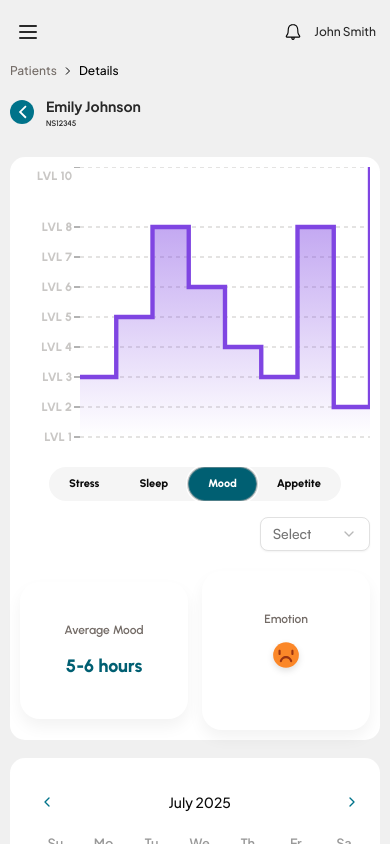
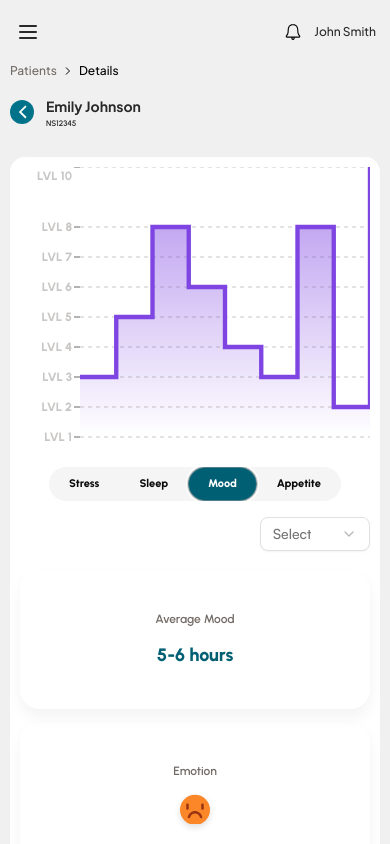
Before and after one commit to Ooozari/TheraMynd, a Next.js app: page /dashboard/providers/patient/1 in a window 390 px wide. Both pictures are taken after a click on the tab "Mood". Built offline with nearby package versions, Linux system fonts and the light colour scheme.

Commit message:
stacking changed

```diff
--- a/src/data/tableData.js
+++ b/src/data/tableData.js
@@ -1,4 +1,4 @@
-import { GuestIcon,Fair,SadEmoji } from '@/svgs/Icons';
+import { GuestIcon,Fair,SadEmoji,Sad } from '@/svgs/Icons';
 
 const tableData = [
   {
@@ -180,7 +180,7 @@ const tableData = [
     mood: {
       color: "#7F45E2",
       avg:"5-6 hours",
-      feedback: <SadEmoji />,
+      feedback: <Sad />,
       data: [
         { name: 'A', uv: 3 },
         { name: 'B', uv: 5 },
@@ -196,7 +196,7 @@ const tableData = [
     appetite: {
       color: "#E11D48",
       avg:'Fair',
-      feedback: <Fair />,
+      feedback: <Sad />,
       data: [
         { name: 'A', uv: 2 },
         { name: 'B', uv: 3 },
--- a/src/svgs/Icons.jsx
+++ b/src/svgs/Icons.jsx
@@ -155,7 +155,7 @@ export const Greaterthan = () => (
 )
 
 export const Sad = () => (
-    <svg className="w-full h-full" viewBox="0 0 18 19" fill="none" xmlns="http://www.w3.org/2000/svg">
+    <svg className="w-full h-full" viewBox="0 0 18 18" fill="none" xmlns="http://www.w3.org/2000/svg">
         <rect y="0.5" width="18" height="18" rx="9" fill="#FB8728" />
         <path fill-rule="evenodd" clip-rule="evenodd" d="M6.26067 11.1799C7.04657 10.5769 8.00949 10.25 9.00009 10.25C9.9907 10.25 10.9536 10.5769 11.7395 11.1799C12.5254 11.783 13.0904 12.6285 13.3468 13.5853C13.454 13.9854 13.2165 14.3967 12.8164 14.5039C12.4163 14.6111 12.0051 14.3736 11.8979 13.9735C11.7269 13.3356 11.3503 12.772 10.8264 12.3699C10.3024 11.9679 9.6605 11.75 9.00009 11.75C8.33969 11.75 7.69774 11.9679 7.17381 12.3699C6.64988 12.772 6.27324 13.3356 6.10232 13.9735C5.99511 14.3736 5.58386 14.6111 5.18376 14.5039C4.78366 14.3967 4.54622 13.9854 4.65343 13.5853C4.90981 12.6285 5.47477 11.783 6.26067 11.1799Z" fill="#9A3412" />
         <path fill-rule="evenodd" clip-rule="evenodd" d="M4.5 5.75C4.91421 5.75 5.25 6.08579 5.25 6.5V8.75C5.25 9.16421 4.91421 9.5 4.5 9.5C4.08579 9.5 3.75 9.16421 3.75 8.75V6.5C3.75 6.08579 4.08579 5.75 4.5 5.75Z" fill="#9A3412" />
@@ -164,7 +164,15 @@ export const Sad = () => (
 )
 
 export const Fair = () => (
-    <svg className="w-full h-full" viewBox="0 0 86 94" fill="none" xmlns="http://www.w3.org/2000/svg">
+    <svg
+        xmlns="http://www.w3.org/2000/svg"
+        width="86"
+        height="94"
+        viewBox="0 0 86 86"
+        fill="none"
+        className="w-full h-full"
+        preserveAspectRatio="xMidYMid meet"
+    >
         <g>
             <rect x="12.7891" y="0.366814" width="60.4221" height="60.4221" rx="30.2111" fill="#00D5FF" />
             <path fill-rule="evenodd" clip-rule="evenodd" d="M58.1057 17.9899C59.4961 17.9899 60.6233 19.1171 60.6233 20.5075L60.6233 28.0603C60.6233 29.4507 59.4961 30.5779 58.1057 30.5779C56.7153 30.5779 55.5881 29.4507 55.5881 28.0603L55.5881 20.5075C55.5881 19.1171 56.7153 17.9899 58.1057 17.9899Z" fill="#00738A" />
@@ -175,7 +183,7 @@ export const Fair = () => (
 
 )
 export const SadEmoji = () => (
-    <svg className="w-full h-full" viewBox="0 0 86 94" fill="none" xmlns="http://www.w3.org/2000/svg">
+    <svg width="86" height="61" viewBox="0 0 86 61" fill="none" xmlns="http://www.w3.org/2000/svg">
         <g>
             <rect x="12.7891" y="0.366821" width="60.4221" height="60.4221" rx="30.2111" fill="#FB8728" />
             <path fill-rule="evenodd" clip-rule="evenodd" d="M33.8051 36.217C36.4431 34.1927 39.6755 33.0955 43.0007 33.0955C46.326 33.0955 49.5583 34.1927 52.1964 36.217C54.8345 38.2412 56.7309 41.0795 57.5915 44.2914C57.9514 45.6344 57.1544 47.0149 55.8113 47.3748C54.4683 47.7347 53.0878 46.9376 52.7279 45.5946C52.1542 43.4533 50.8899 41.5612 49.1312 40.2116C47.3724 38.8621 45.2175 38.1306 43.0007 38.1306C40.7839 38.1306 38.629 38.8621 36.8703 40.2116C35.1115 41.5612 33.8473 43.4533 33.2735 45.5946C32.9136 46.9376 31.5331 47.7347 30.1901 47.3748C28.8471 47.0149 28.05 45.6344 28.4099 44.2914C29.2705 41.0794 31.167 38.2412 33.8051 36.217Z" fill="#9A3412" />
@@ -185,4 +193,5 @@ export const SadEmoji = () => (
     </svg>
 
 
+
 )
--- a/src/views/Patient.jsx
+++ b/src/views/Patient.jsx
@@ -137,24 +137,24 @@ export default function Patient({ id }) {
                                             "
                                         >
                                             <TabsTrigger value="stress"
-                                                onClick={() => setMetricTab("stress")} className="flex-shrink-0 px-[20px] sm:px-[25px] md:px-[30px] lg:px-[40px] xl:px-[55px] 2xl:px-[60px]">
+                                                onClick={() => setMetricTab("stress")} className="flex-shrink-0 px-[20px] sm:px-[25px] md:px-[30px] lg:px-[35px] xl:px-[55px] 2xl:px-[60px]">
                                                 <Paragraph size="xxs" className="whitespace-nowrap">Stress</Paragraph>
                                             </TabsTrigger>
 
                                             <TabsTrigger value="sleep"
-                                                onClick={() => setMetricTab("sleep")} className="flex-shrink-0 px-[20px] sm:px-[25px] md:px-[30px] lg:px-[40px] xl:px-[55px] 2xl:px-[60px]">
+                                                onClick={() => setMetricTab("sleep")} className="flex-shrink-0 px-[20px] sm:px-[25px] md:px-[30px] lg:px-[35px] xl:px-[55px] 2xl:px-[60px]">
                                                 <Paragraph size="xxs" className="whitespace-nowrap">Sleep</Paragraph>
                                             </TabsTrigger>
 
                                             <TabsTrigger value="mood"
                                                 onClick={() => setMetricTab("mood")}
-                                                className="flex-shrink-0 px-[20px] sm:px-[25px] md:px-[30px] lg:px-[40px] xl:px-[55px] 2xl:px-[60px]">
+                                                className="flex-shrink-0 px-[20px] sm:px-[25px] md:px-[30px] lg:px-[35px] xl:px-[55px] 2xl:px-[60px]">
                                                 <Paragraph size="xxs" className="whitespace-nowrap">Mood</Paragraph>
                                             </TabsTrigger>
 
                                             <TabsTrigger value="appetite"
                                                 onClick={() => setMetricTab("appetite")}
-                                                className="flex-shrink-0 px-[20px] sm:px-[25px] md:px-[30px] lg:px-[40px] xl:px-[55px] 2xl:px-[60px]">
+                                                className="flex-shrink-0 px-[20px] sm:px-[25px] md:px-[30px] lg:px-[35px] xl:px-[55px] 2xl:px-[60px]">
                                                 <Paragraph size="xxs" className="whitespace-nowrap">Appetite</Paragraph>
                                             </TabsTrigger>
                                         </TabsList>
@@ -179,21 +179,21 @@ export default function Patient({ id }) {
                         </div>
                     </div>
                     {/* level */}
-                    <div className="flex flex-row md:flex-col items-center justify-center gap-[14px]">
-                        <div className="shadow-[0_8px_16px_0_#1615130D] rounded-[20px] px-[12px] sm:px-[9px] md:px-[6px] lg:px-[8px] xl:px-[11.5px] 2xl:px-[12px] py-[39.42px] w-full h-full flex-1">
+                    <div className="flex flex-col justify-center gap-[14px] h-full">
+                        <div className="shadow-[0_8px_16px_0_#1615130D] rounded-[20px] px-[12px] sm:px-[9px] md:px-[6px] lg:px-[8px] xl:px-[11.5px] 2xl:px-[12px] py-[39.42px] w-full h-full">
                             <div className="flex flex-col items-center justify-between gap-[14px] px-[13px] sm:px-[13px] md:px-[4px] lg:px-[6px] xl:px-[11.5px] 2xl:px-[13px] h-full">
                                 <Paragraph size="subhead" className='text-OptimisticGray60 font-[600] font-urbanist whitespace-nowrap'>{metricLabel}</Paragraph>
                                 <Heading level="cardmd2" className='text-MindfulBrown90 font-[800] font-urbanist whitespace-nowrap'>{chartInfo.avg}</Heading>
                             </div>
                         </div>
-                        <div className="shadow-[0_8px_16px_0_#1615130D] rounded-[20px] px-[12px] sm:px-[9px] md:px-[6px] lg:px-[8px] xl:px-[11.5px] 2xl:px-[12px] py-[39.42px] w-full h-full flex-1">
+                        <div className="shadow-[0_8px_16px_0_#1615130D] rounded-[20px] px-[12px] sm:px-[9px] md:px-[6px] lg:px-[8px] xl:px-[11.5px] 2xl:px-[12px] py-[39.42px] w-full h-full">
                             <div className="flex flex-col items-center justify-between gap-[14px] px-[13px] sm:px-[13px] md:px-[4px] lg:px-[6px] xl:px-[11.5px] 2xl:px-[13px] h-full">
                                 <Paragraph size="subhead" className='text-OptimisticGray60 font-[600] font-urbanist'>{metricFeedback}</Paragraph>
                                 <Heading level="cardmd2" className='text-MindfulBrown90 font-[800] font-urbanist'>
                                     {typeof chartInfo.feedback === "string" ? (
                                         chartInfo.feedback
                                     ) : (
-                                        <span className="inline-flex drop-shadow-md w-[40px] h-[40px] sm:w-[45px] sm:h-[45px] md:w-[50px] md:h-[50px] lg:w-[55px] lg:h-[55px] xl:w-[58px] xl:h-[58px] 2xl:w-[60.32px] 2xl:h-[60.32px]">{chartInfo.feedback}</span>
+                                        <span className="inline-flex drop-shadow-md w-[30px] h-[30px] sm:w-[31px] sm:h-[31px] md:w-[40px] md:h-[40px] lg:w-[45px] lg:h-[45px] xl:w-[50px] xl:h-[50px] 2xl:w-[60.32px] 2xl:h-[60.32px]">{chartInfo.feedback}</span>
                                     )}
                                 </Heading>
                             </div>
```
